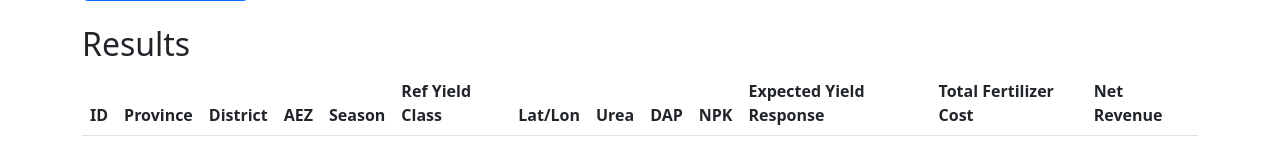
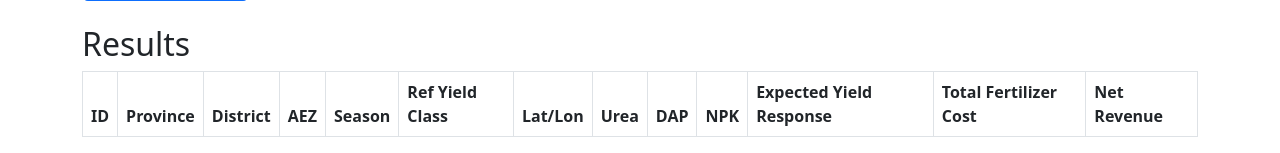
Before and after one commit to AgWISE-EiA/agwise-api, a Flask app: page / in a window 1280 px wide. Shown: the part 665-818 px from the top of the page. Run offline with Flask 3, Linux system fonts and the light colour scheme; lists and menus that the app fills with data are empty.

Commit message:
feat: revised lat long data
combined coordinates into one return values

```diff
--- a/potato/agwise_potato.py
+++ b/potato/agwise_potato.py
@@ -55,9 +55,7 @@ class AgWisePotato:
                 'AEZ': item.AEZ,
                 'Season': item.Season,
                 'refYieldClass': item.refYieldClass,
-                'longitude': item.longitude,
-                'latitude': item.latitude,
-                # 'lat_lon': lat_lon,
+                'lat_lon': f'{item.latitude},{item.longitude}',
                 'Urea': item.Urea,
                 'DAP': item.DAP,
                 'NPK': item.NPK,
--- a/templates/index.html
+++ b/templates/index.html
@@ -37,7 +37,7 @@
 
     <h2 class="mt-4">Results</h2>
     <div id="results" class="mt-2">
-        <table class="table table-striped">
+        <table class="table table-striped table-bordered">
             <thead>
             <tr>
                 <th>ID</th>
```
